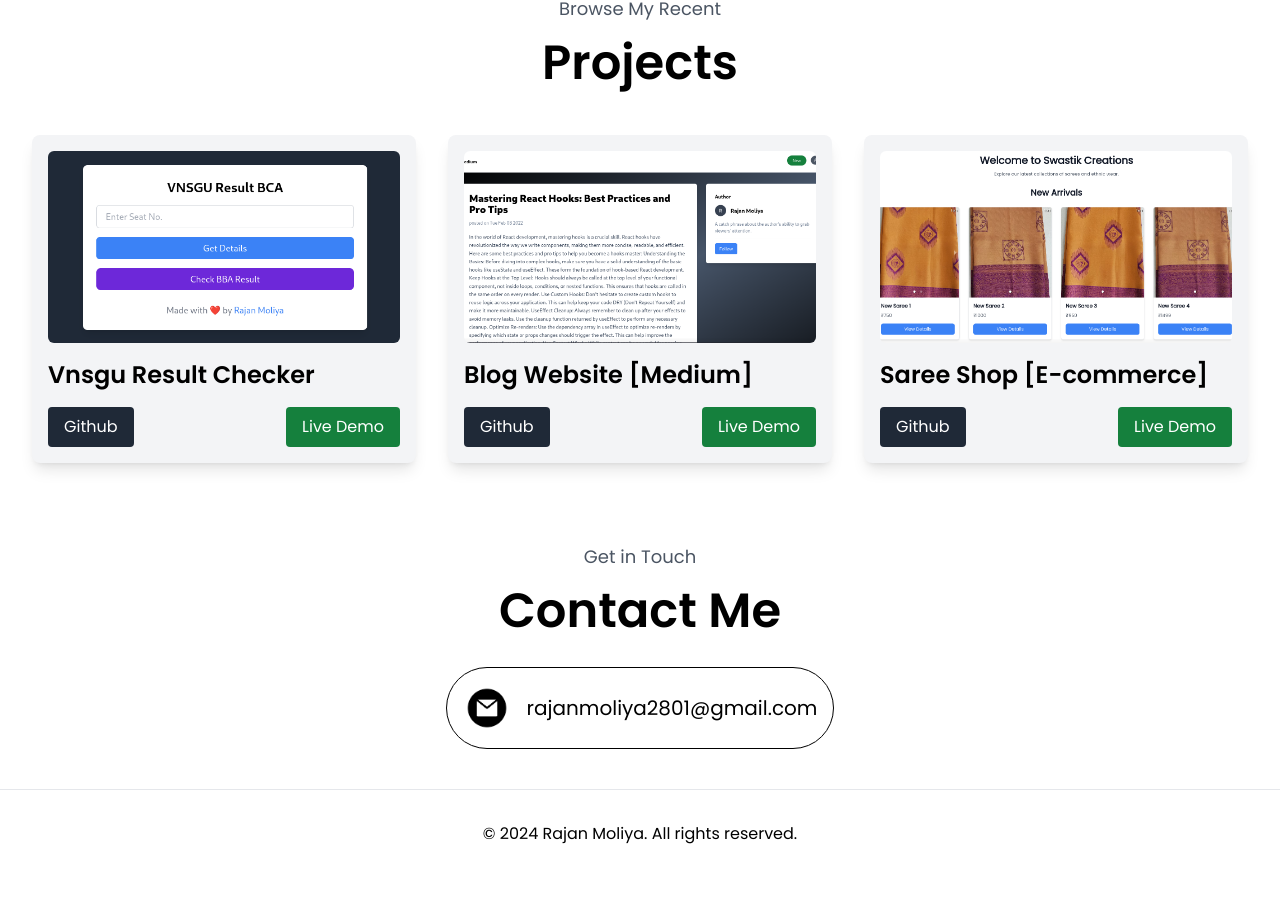
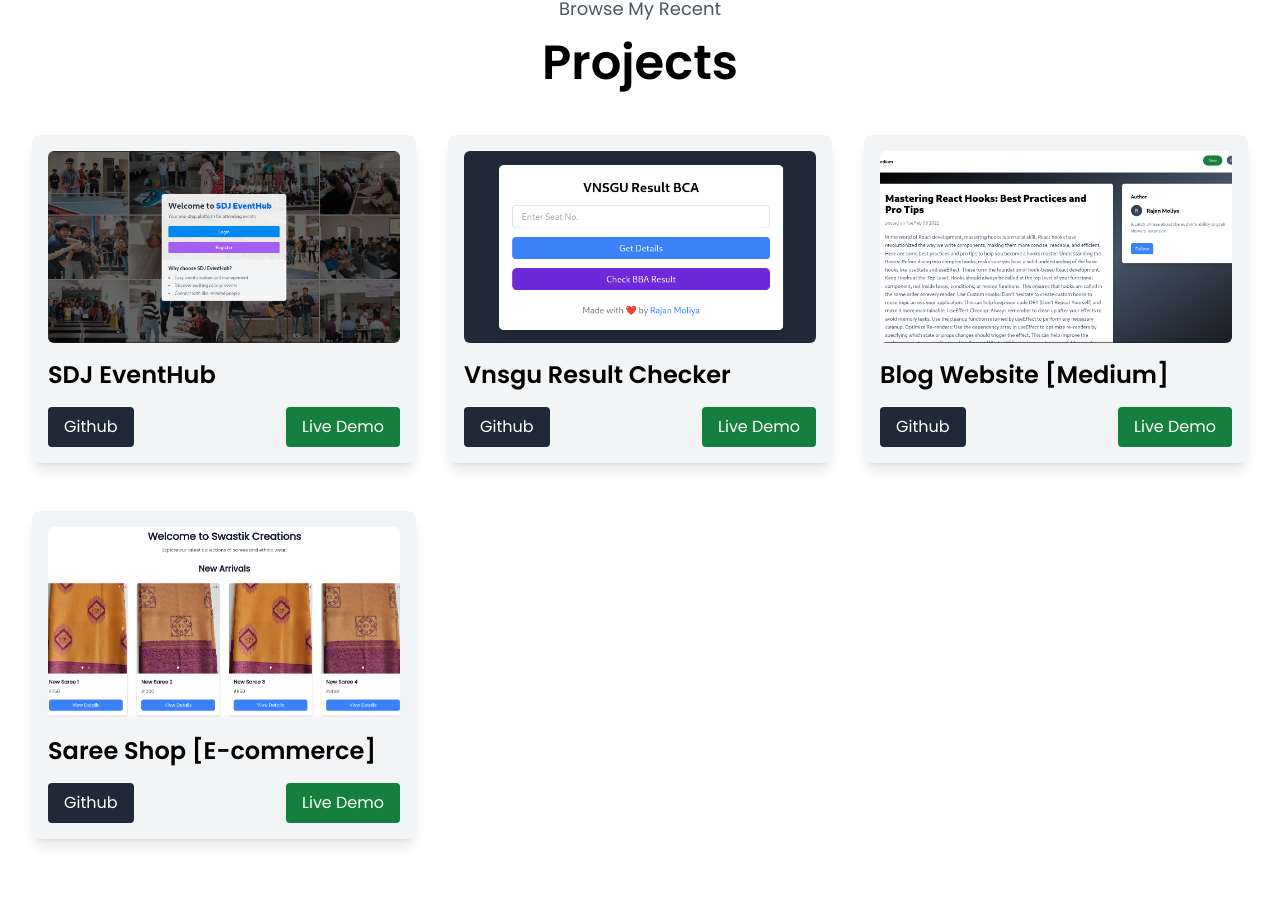
Before and after one commit to rajanmoliya/portfolio, a React (Vite) app: page / in a window 1280 px wide. Shown: the part 1777-2700 px from the top of the page. Before the commit the page ends 2655 px from the top, so only its background shows below. Built offline with nearby package versions, Linux system fonts and the light colour scheme.

Commit message:
feat: Add SDJ EventHub project to Projects component

```diff
--- a/src/components/Projects.jsx
+++ b/src/components/Projects.jsx
@@ -1,4 +1,10 @@
 const projects = [
+  {
+    title: "SDJ EventHub",
+    image: "assets/cems.png",
+    github: "https://github.com/rajanmoliya/college-event-management",
+    liveDemo: "https://cems.rajanmoliya.me",
+  },
   {
     title: "Vnsgu Result Checker",
     image: "assets/vnsgu-result.png",
```
Also changed, not shown: public/assets/cems.png (added).
